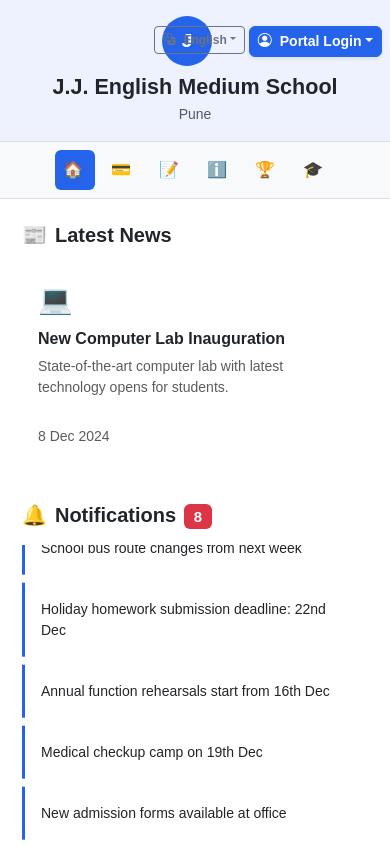
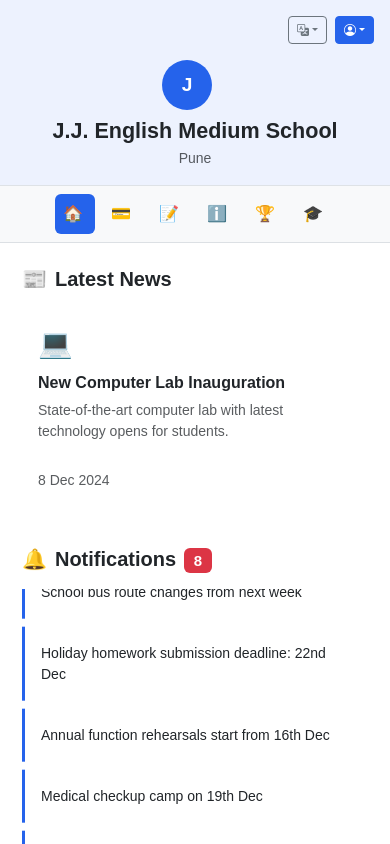
Before and after one commit to SevanandYadav/edu-tech-saas, a Next.js app: page /jj in a window 390 px wide. Shown: the top 844 px of the page. Built offline with nearby package versions, Linux system fonts and the light colour scheme.

Commit message:
mobile view update

```diff
--- a/src/components/dashboard/DashboardHeader.tsx
+++ b/src/components/dashboard/DashboardHeader.tsx
@@ -40,6 +40,73 @@ export default function DashboardHeader({ school, activeMenu, setActiveMenu, onP
   return (
     <div className="bg-white shadow-sm border-bottom">
       <div className="text-center py-3 border-bottom" style={{ backgroundColor: `${school.primaryColor}15` }}>
+        {/* Mobile buttons - above school info */}
+        <div className="d-flex d-md-none justify-content-end mb-3 px-3">
+          <div className="d-flex gap-2">
+            <Dropdown>
+              <Dropdown.Toggle
+                variant="outline-secondary"
+                size="sm"
+                className="fw-semibold px-2 py-1"
+              >
+                <i className="bi bi-translate"></i>
+              </Dropdown.Toggle>
+              <Dropdown.Menu>
+                <Dropdown.Header>{t.language}</Dropdown.Header>
+                {Object.entries(languageNames).map(([code, name]) => (
+                  <Dropdown.Item
+                    key={code}
+                    onClick={() => changeLanguage(code as any)}
+                    className={language === code ? 'active' : ''}
+                  >
+                    {name}
+                  </Dropdown.Item>
+                ))}
+              </Dropdown.Menu>
+            </Dropdown>
+
+            {isLoggedIn ? (
+              <UserMenu school={school} onPhotosUploaded={onPhotosUploaded} />
+            ) : (
+              <Dropdown>
+                <Dropdown.Toggle
+                  variant="primary"
+                  size="sm"
+                  className="fw-semibold px-2 py-1"
+                  style={{ backgroundColor: school.primaryColor, borderColor: school.primaryColor }}
+                >
+                  <i className="bi bi-person-circle"></i>
+                </Dropdown.Toggle>
+                <Dropdown.Menu className="shadow-lg border-0 mt-2" style={{ minWidth: '200px' }}>
+                  <Dropdown.Header className="text-muted small fw-bold">{t.selectLoginType}</Dropdown.Header>
+                  <Dropdown.Item onClick={() => handleLoginClick(t.studentPortal)} className="py-2">
+                    <i className="bi bi-mortarboard-fill me-2 text-primary"></i>
+                    {t.studentPortal}
+                  </Dropdown.Item>
+                  <Dropdown.Item onClick={() => handleLoginClick(t.teacherPortal)} className="py-2">
+                    <i className="bi bi-person-workspace me-2 text-success"></i>
+                    {t.teacherPortal}
+                  </Dropdown.Item>
+                  <Dropdown.Item onClick={() => handleLoginClick(t.parentPortal)} className="py-2">
+                    <i className="bi bi-people-fill me-2 text-info"></i>
+                    {t.parentPortal}
+                  </Dropdown.Item>
+                  <Dropdown.Item onClick={() => handleLoginClick(t.adminPanel)} className="py-2">
+                    <i className="bi bi-gear-fill me-2 text-warning"></i>
+                    {t.adminPanel}
+                  </Dropdown.Item>
+                  <Dropdown.Divider />
+                  <Dropdown.Item as={Link} href="/" className="py-2 text-muted">
+                    <i className="bi bi-house-fill me-2"></i>
+                    {t.backToHome}
+                  </Dropdown.Item>
+                </Dropdown.Menu>
+              </Dropdown>
+            )}
+          </div>
+        </div>
+
+        {/* School info */}
         <div className="d-flex align-items-center justify-content-center mb-2 position-relative">
           <div
             className="rounded-circle d-flex align-items-center justify-content-center text-white fw-bold me-3"
@@ -52,12 +119,14 @@ export default function DashboardHeader({ school, activeMenu, setActiveMenu, onP
           >
             {school.displayName.charAt(0)}
           </div>
-          <div className="position-absolute end-0 me-2 me-md-3 d-flex gap-1 gap-md-2">
+
+          {/* Desktop buttons - positioned absolutely */}
+          <div className="d-none d-md-flex position-absolute end-0 me-3 gap-2">
             <Dropdown>
               <Dropdown.Toggle
                 variant="outline-secondary"
                 size="sm"
-                className="fw-semibold px-2 px-md-3 py-1 py-md-2"
+                className="fw-semibold px-3 py-2"
               >
                 <i className="bi bi-translate me-2"></i>
                 {languageNames[language]}
@@ -82,7 +151,7 @@ export default function DashboardHeader({ school, activeMenu, setActiveMenu, onP
               <Dropdown>
                 <Dropdown.Toggle
                   variant="primary"
-                  className="fw-semibold px-2 px-md-4 py-1 py-md-2 shadow-sm"
+                  className="fw-semibold px-4 py-2 shadow-sm"
                   style={{ backgroundColor: school.primaryColor, borderColor: school.primaryColor }}
                 >
                   <i className="bi bi-person-circle me-2"></i>
@@ -116,6 +185,7 @@ export default function DashboardHeader({ school, activeMenu, setActiveMenu, onP
             )}
           </div>
         </div>
+
         <h1 className="h4 h-md-3 fw-bold text-dark mb-1">{school.displayName}</h1>
         <p className="text-muted mb-0 small">{school.location}</p>
       </div>
```
